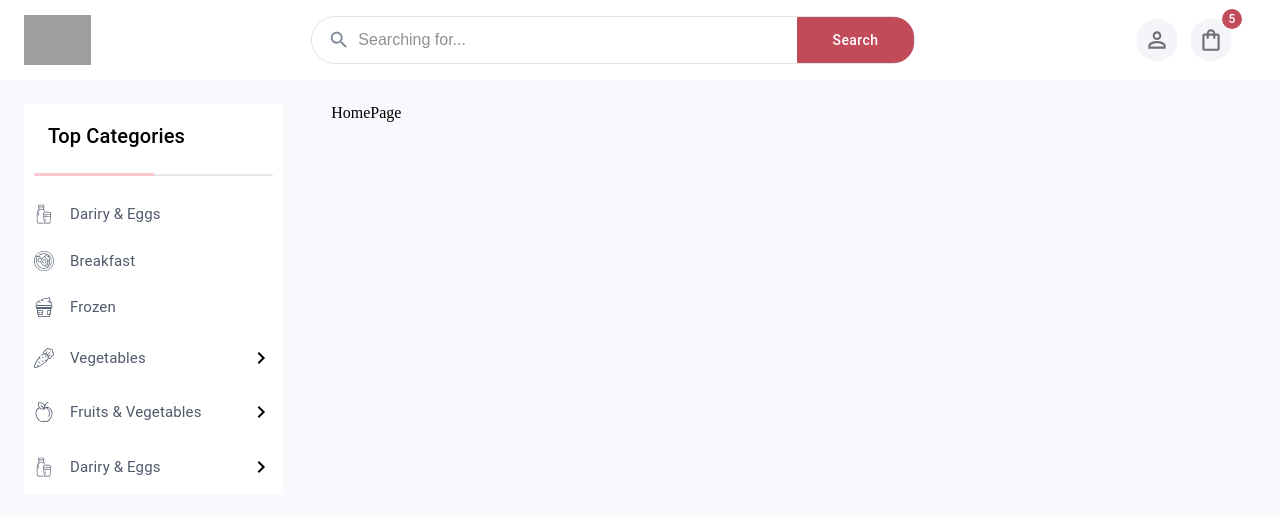
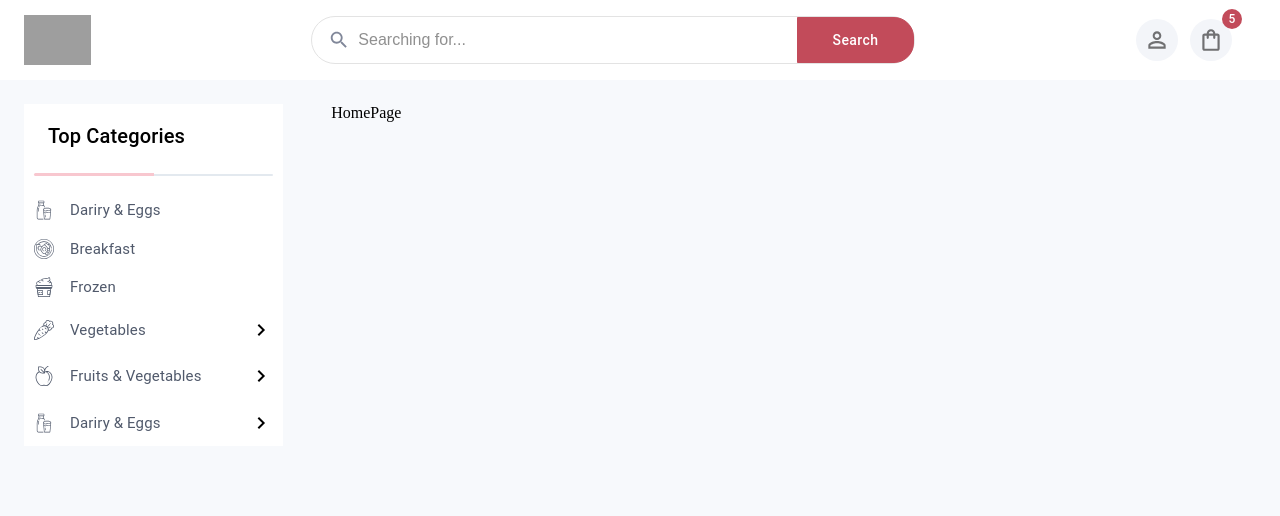
Before and after one commit to barisAkgul/beta-limited-e-commerce-platform-frontend-development-task, a React (Vite) app: page / in a window 1280 px wide. Shown: the top 516 px of the page. Built offline with nearby package versions, Linux system fonts and the light colour scheme; grey boxes are pictures that could not be loaded.

Commit message:
Changge padding

```diff
--- a/src/components/sidebar/SidebarItem.tsx
+++ b/src/components/sidebar/SidebarItem.tsx
@@ -18,7 +18,6 @@ const SidebarItem = ({ item }: Props) => {
         },
         // backgroundColor:
         //   appState === item.state ? colorConfigs.sidebar.activeBg : "unset",
-        paddingY: "12px",
         paddingX: "10px",
       }}
     >
--- a/src/components/sidebar/SidebarItemCollapse.tsx
+++ b/src/components/sidebar/SidebarItemCollapse.tsx
@@ -34,7 +34,6 @@ const SidebarItemCollapse = ({ item }: Props) => {
           "&: hover": {
             backgroundColor: colorConfigs.sidebar.hoverBg,
           },
-          paddingY: "12px",
           paddingX: "10px",
           fontSize: "16px",
         }}
```
